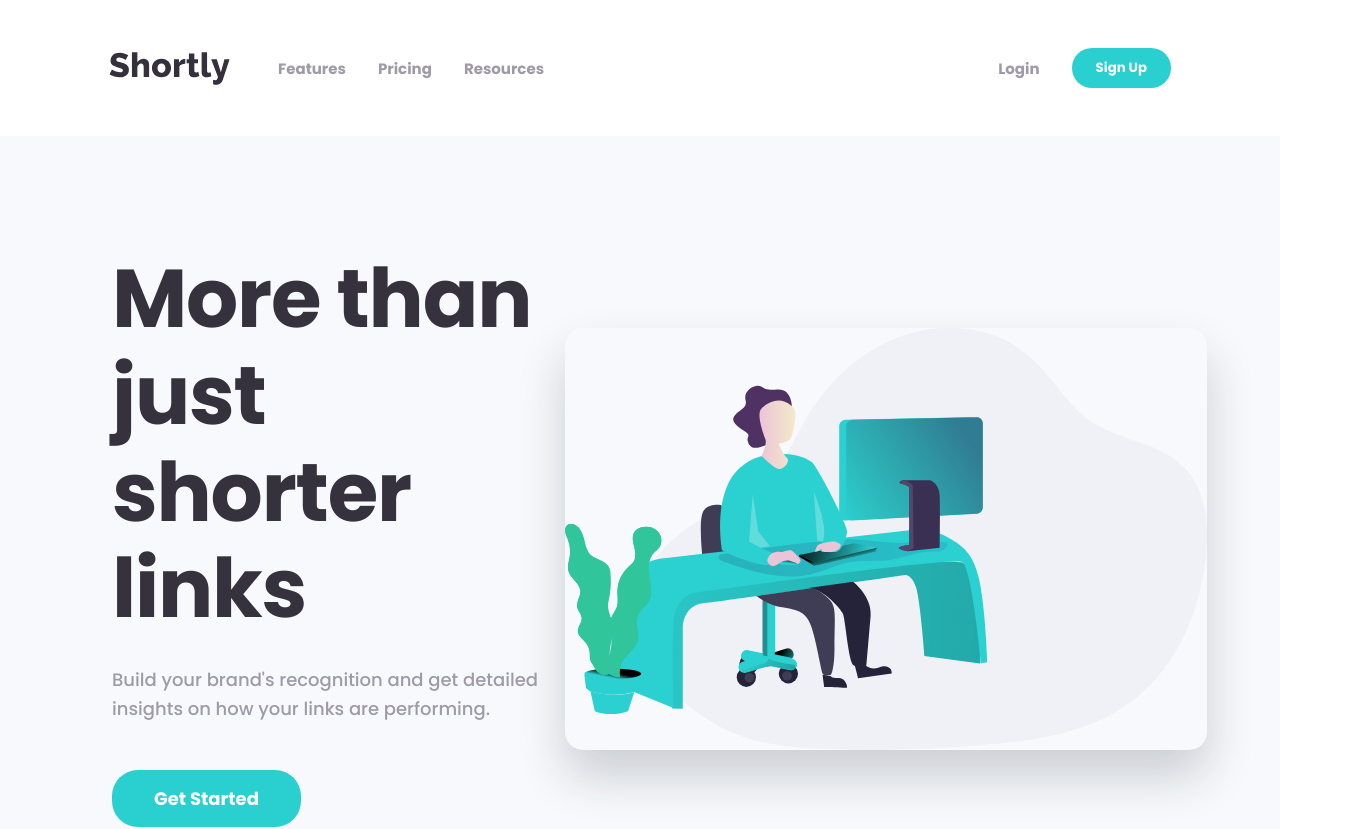
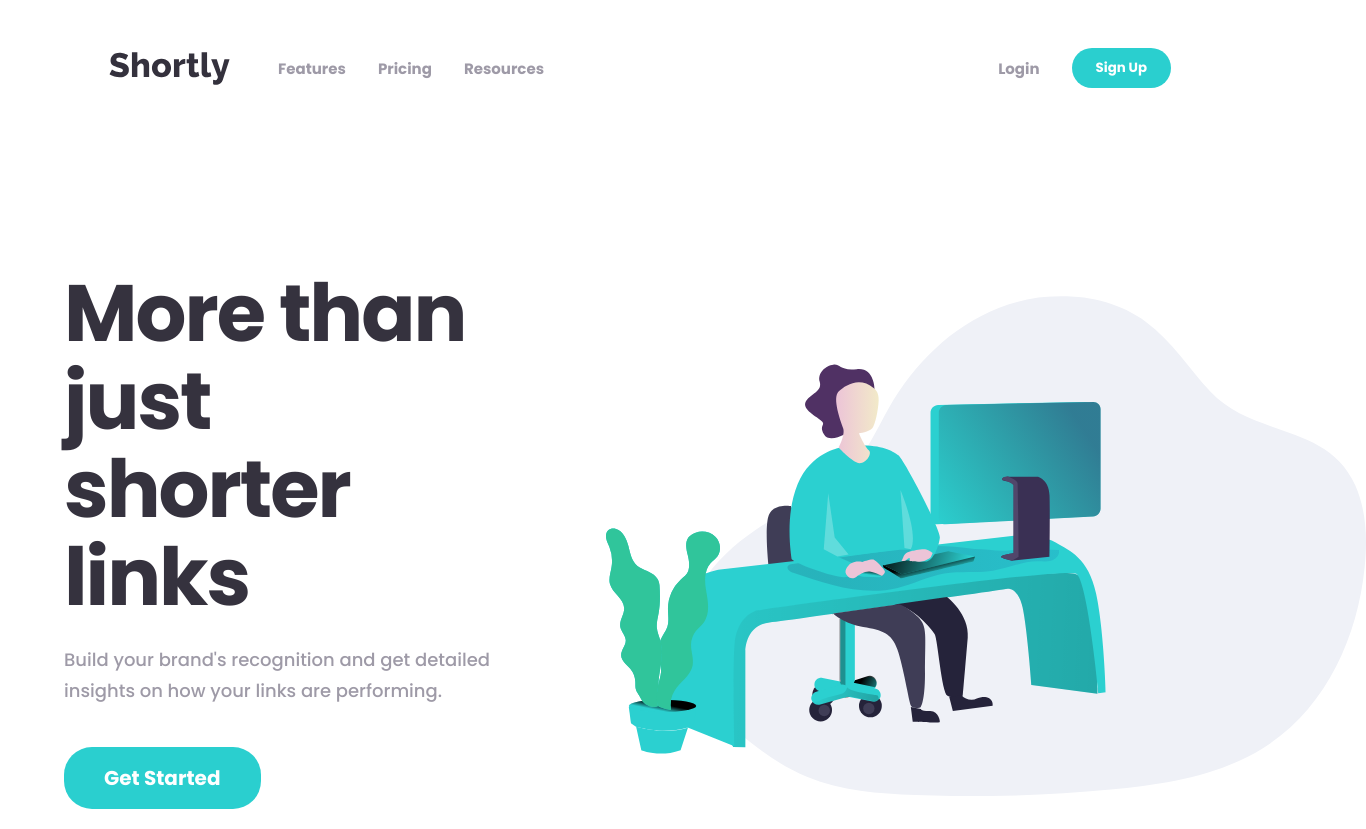
Before and after one commit to Gemcreation/urlproject1, a React (Create React App) app: page / in a window 1280 px wide. Shown: the top 829 px of the page, 1366 px wide, since content can reach past the window. Built offline with nearby package versions, Linux system fonts and the light colour scheme.

Commit message:
hero section editing

```diff
--- a/src/components/Hero.jsx
+++ b/src/components/Hero.jsx
@@ -38,9 +38,9 @@ const Hero = () => {
           </p>
           <button className="btn btn--get-started">Get Started</button>
         </div>
-        <div className="hero__image">
-          <img src={workingIllustration} alt="Person working at a desk" />
-        </div>
+      </div>
+      <div className="hero__image">
+        <img src={workingIllustration} alt="Person working at a desk" />
       </div>
     </section>
   );
--- a/src/styles/main.scss
+++ b/src/styles/main.scss
@@ -346,165 +346,168 @@ img {
 .hero {
   position: relative;
   width: 100%;
+  padding: 50px 0 65px;
+  background-color: #fff;
+  display: flex;
+  flex-direction: column-reverse;
+  align-items: center;
+  justify-content: flex-start;
+  gap: 20px;
   min-height: 720px;
-  background-color: #f7f9fc;
-  padding: 65px 24px 72px;
   overflow: hidden;
-  display: flex;
+
+  @media (min-width: 768px) {
+    position: relative;
+    flex-direction: row;
     align-items: center;
     justify-content: center;
-}
-
-.hero-wrapper {
-  width: 100%;
-  max-width: 1110px;
-  margin: 0 auto;
-  position: relative;
-  display: flex;
-  flex-direction: column;
-  align-items: center;
-  justify-content: center;
-  gap: 36px;
-}
-
-@media (min-width: 768px) {
-  .hero {
+    padding: 70px 0 78px;
     min-height: 760px;
-    padding: 70px 24px 78px;
-  }
-
-  .hero-wrapper {
-    flex-direction: row;
-    align-items: center;
-    justify-content: space-between;
-    gap: 24px;
-  }
+    overflow: visible;
   }
 
   @media (min-width: 1024px) {
-  .hero {
+    padding: 82px 0 96px;
     min-height: 820px;
-    padding: 82px 24px 96px;
-  }
-
-  .hero-wrapper {
-    gap: 40px;
-    padding: 0 24px;
   }
 }
 
 .hero__content {
+  position: relative;
+  z-index: 2;
   width: 100%;
-  max-width: 540px;
+  max-width: 520px;
   text-align: center;
-  z-index: 2;
-  padding: 0;
+  flex-shrink: 0;
+  padding: 0 24px;
+  background-color: transparent;
+  border-radius: 0;
+  box-shadow: none;
+  backdrop-filter: none;
+
+  h1 {
+    font-size: 42px;
+    line-height: 1.2;
+    color: hsl(255, 11%, 22%);
+    margin-bottom: 16px;
+    font-weight: 700;
+    letter-spacing: -1px;
+
+    @media (min-width: 768px) {
+      font-size: 60px;
+      line-height: 1.15;
+      margin-bottom: 20px;
+      letter-spacing: -1.5px;
+      text-align: left;
     }
 
-.hero__content h1 {
-  font-size: 44px;
-  line-height: 1.18;
-  font-weight: 700;
-  color: hsl(255, 11%, 22%);
-  margin-bottom: 20px;
-  letter-spacing: -0.8px;
+    @media (min-width: 1024px) {
+      font-size: 80px;
+      line-height: 1.1;
+      margin-bottom: 24px;
+      letter-spacing: -2px;
+    }
   }
 
-.hero__content p {
-  font-size: 17px;
+  p {
+    font-size: 16px;
     line-height: 1.6;
+    margin-bottom: 32px;
     color: hsl(257, 7%, 63%);
-  margin-bottom: 30px;
-  max-width: 510px;
-  margin-left: auto;
-  margin-right: auto;
+
+    @media (min-width: 768px) {
+      font-size: 16px;
+      line-height: 1.65;
+      margin-bottom: 32px;
+      text-align: left;
+      max-width: 450px;
     }
 
-.hero__content .btn--get-started {
-  padding: 15px 42px;
+    @media (min-width: 1024px) {
       font-size: 18px;
-  border-radius: 26px;
-}
-
-@media (min-width: 768px) {
-  .hero__content {
-    text-align: left;
-    max-width: 520px;
-    padding-left: 24px;
-  }
-
-  .hero__content h1 {
-    font-size: 64px;
-    margin-bottom: 24px;
-    letter-spacing: -1.2px;
-  }
-
-  .hero__content p {
-    font-size: 16px;
-    max-width: 450px;
-    margin-left: 0;
-    margin-right: 0;
+      line-height: 1.7;
       margin-bottom: 40px;
     }
   }
 
-@media (min-width: 1024px) {
-  .hero__content h1 {
-    font-size: 82px;
-    margin-bottom: 28px;
+  .btn--get-started {
+    padding: 16px 40px;
+    font-size: 18px;
+
+    @media (min-width: 768px) {
+      font-size: 18px;
     }
 
-  .hero__content p {
-    font-size: 18px;
-    margin-bottom: 46px;
+    @media (min-width: 1024px) {
+      font-size: 20px;
+    }
+  }
+
+  @media (min-width: 768px) {
+    width: 48%;
+    max-width: 540px;
+    text-align: left;
+    flex-shrink: 0;
+    padding: 0;
   }
 }
 
 .hero__image {
   position: relative;
+  z-index: 1;
   width: 100%;
-  max-width: 600px;
-  z-index: 1;
-}
+  max-width: 560px;
+  display: flex;
+  justify-content: center;
+  align-items: center;
+  flex-shrink: 0;
+  padding: 0 24px;
 
-.hero__image img {
+  img {
     width: 100%;
+    max-width: 560px;
     height: auto;
     display: block;
     object-fit: contain;
-  object-position: right center;
+    object-position: center;
   }
 
   @media (min-width: 768px) {
-  .hero__image {
     position: absolute;
+    top: 50%;
     right: 0;
-    top: 50%;
-    width: 56%;
+    width: 52%;
+    max-width: none;
+    padding: 0;
+    justify-content: flex-end;
+    align-items: center;
     transform: translateY(-50%);
-    max-width: 710px;
-    padding-right: 24px;
-  }
+    flex-shrink: 0;
+    z-index: 1;
 
-  .hero__image img {
+    img {
+      width: 100%;
+      height: auto;
       min-width: 420px;
-    max-width: 760px;
-    transform: translateX(8%);
-    border-radius: 18px;
-    box-shadow: 0 26px 48px rgba(32, 35, 52, 0.20);
+      max-width: 640px;
+      object-fit: contain;
+      object-position: right center;
+      transform: translateX(0);
+      box-shadow: none;
+      border-radius: 0;
     }
   }
 
   @media (min-width: 1024px) {
-  .hero__image {
-    width: 60%;
-    right: -20px;
+    right: -40px;
+    width: 62%;
+    padding: 0 30px 0 0;
+
+    img {
+      min-width: 500px;
+      max-width: 760px;
+      transform: translateX(10%);
     }
-
-  .hero__image img {
-    min-width: 520px;
-    max-width: 840px;
-    transform: translateX(12%);
   }
 }
 
```
Lines whose indentation alone changed are shown as unchanged.
